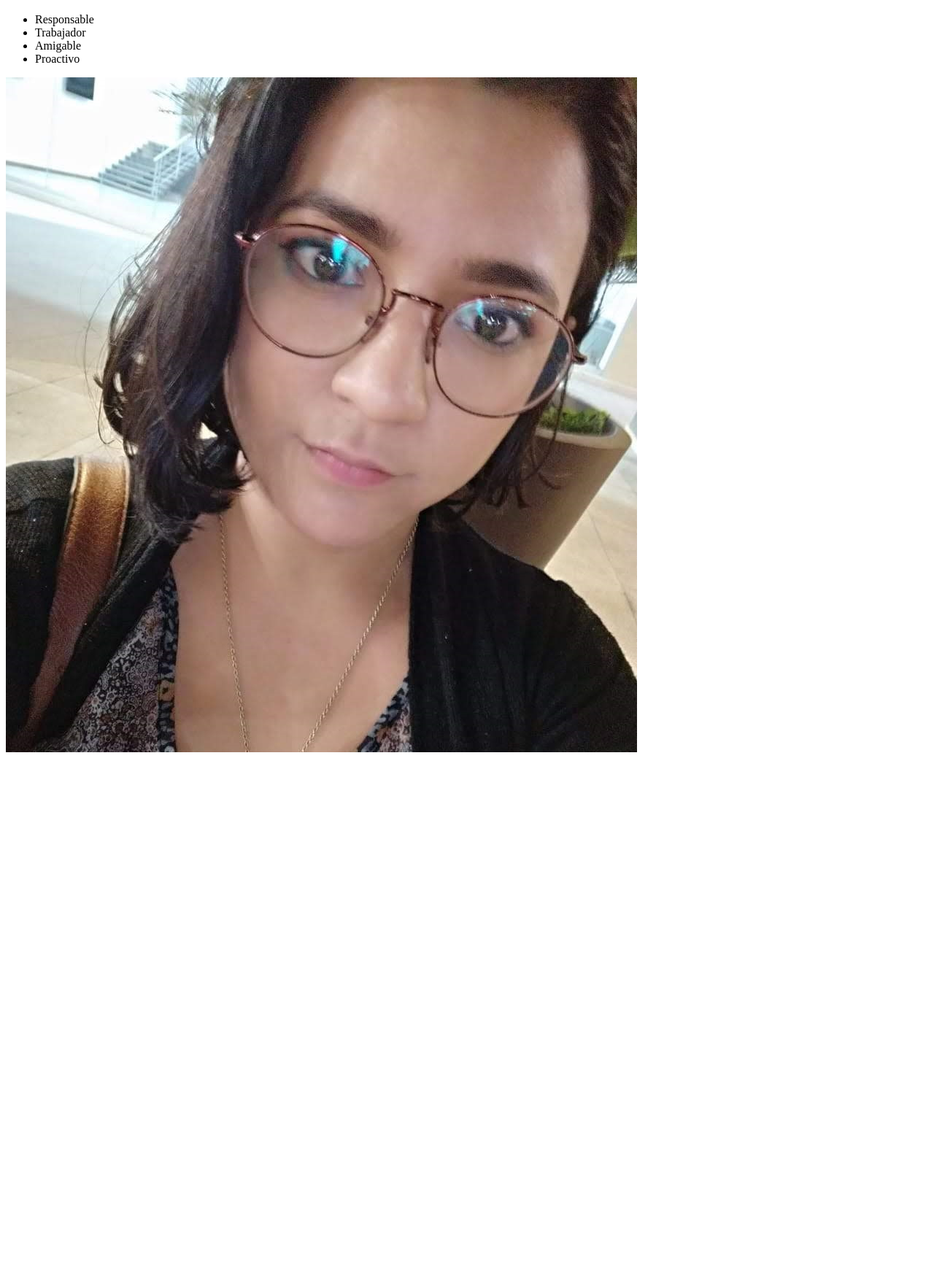
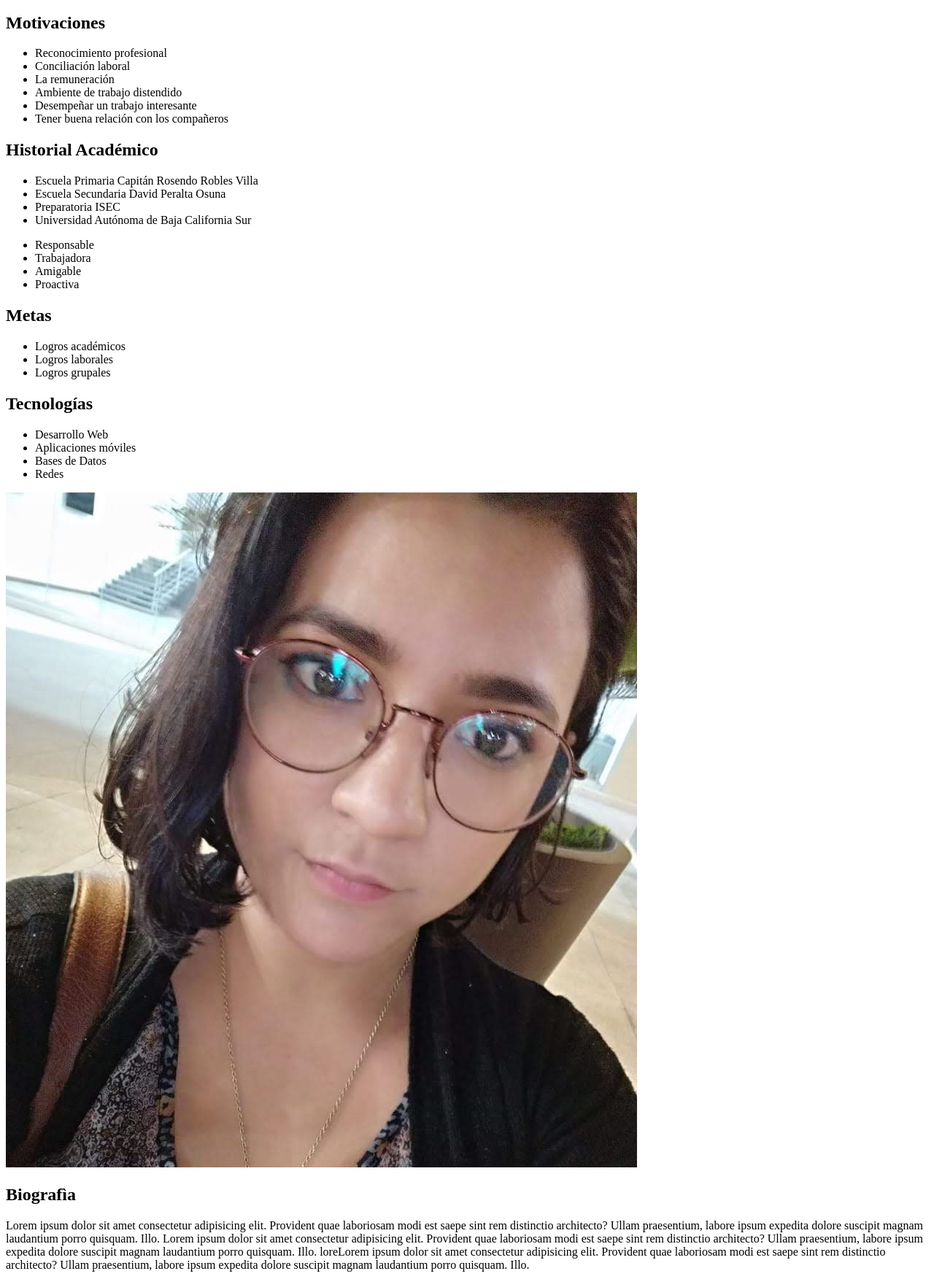
Before and after one commit to EsmeRu/CV, a plain HTML site: page index.html in a window 1280 px wide. Shown: the part 455-2208 px from the top of the page at 73% size. Before the commit the page ends 1498 px from the top, so only its background shows below. Drawn offline with Linux system fonts and the light colour scheme; files whose address does not match are found by name.

Commit message:
Estructura cv

```diff
--- a/index.html
+++ b/index.html
@@ -4,41 +4,133 @@
     <meta charset="UTF-8">
     <meta name="viewport" content="width=device-width, initial-scale=1.0">
     <title>CV</title>
+
+    <link rel="stylesheet" href="https://use.fontawesome.com/releases/v5.8.1/css/all.css" integrity="sha384-50oBUHEmvpQ+1lW4y57PTFmhCaXp0ML5d60M1M7uH2+nqUivzIebhndOJK28anvf" crossorigin="anonymous">
+
+
 </head>
 <body>
+
     <header>
         <h1>Esmeralda Rubín Fausto</h1>
     </header>
-    <div class="col-12">
+
+    <div class="container">
         <div class="row">
-            <div class="titulos-info">
+            <div class="col-4">
+                <div class="col-6">
                     <h4>EDAD</h4>
                     <h4>OCUPACION</h4>
                     <h4>ESTADO</h4>
                     <h4>CIUDAD</h4>
                     <h4>NACIONALIDAD</h4>
                 </div>
-            <div class="row">
+                <div class="col-6">
                     <h4>24</h4>
-                <h4>ESTUDIANTE</h4>
-                <h4>BAJA CALIFORNIA SUR</h4>
-                <h4>LA PAZ</h4>
-                <h4>MEXICANA</h4>
+                    <h4>Estudiante</h4>
+                    <h4>Soltera</h4>
+                    <h4>La Paz</h4>
+                    <h4>Mexicana</h4>
                 </div>
             </div>
-        <div>
+
+            <div class="col-4">
+                <h2>Motivaciones</h2>
+                <ul>
+                    <li>Reconocimiento profesional</li>
+                    <li>Conciliación laboral</li>
+                    <li>La remuneración</li>
+                    <li>Ambiente de trabajo distendido</li>
+                    <li>Desempeñar un trabajo interesante</li>
+                    <li>Tener buena relación con los compañeros</li>
+                </ul>
+            </div>
+
+            <div class="col-4">
+                <h2>Historial Académico</h2>
+                <ul>
+                    <li>Escuela Primaria Capitán Rosendo Robles Villa</li>
+                    <li>Escuela Secundaria David Peralta Osuna</li>
+                    <li>Preparatoria ISEC</li>
+                    <li>Universidad Autónoma de Baja California Sur</li>
+                </ul>
+            </div>
+        </div>
+
+
+        <div class="row">
+            <div class="col-4">
                 <ul>
                     <li>Responsable</li>
-                <li>Trabajador</li>
+                    <li>Trabajadora</li>
                     <li>Amigable</li>
-                <li>Proactivo</li>
+                    <li>Proactiva</li>
                 </ul>
             </div>
-        <div class="img">
+
+            <div class="col-4">
+                <h2>Metas</h2>
+                <ul>
+                    <li>Logros académicos</li>
+                    <li>Logros laborales</li>
+                    <li>Logros grupales</li>
+                </ul>
+            </div>
+            <div class="col-4">
+                <h2>Tecnologías</h2>
+                <ul>
+                    <li>Desarrollo Web <br>
+                        <div></div>
+                    </li>
+                    <li>Aplicaciones móviles<br>
+                        <div></div>
+                    </li>
+                    <li>Bases de Datos <br>
+                        <div></div>
+                    </li>
+                    <li>Redes <br>
+                        <div></div>
+                    </li>
+                </ul>
+            </div>
+        </div>
+        <div class="row">
+            <div class="col-4">
                 <img src="img/esme.jpg" alt="">
             </div>
+            <div class="col-4">
+                <h2>Biografìa</h2>
+                <p>
+                    Lorem ipsum dolor sit amet consectetur adipisicing elit.
+                    Provident quae laboriosam modi est saepe sint rem distinctio architecto?
+                    Ullam praesentium, labore ipsum expedita dolore suscipit magnam laudantium
+                    porro quisquam. Illo. Lorem ipsum dolor sit amet consectetur adipisicing elit.
+                    Provident quae laboriosam modi est saepe sint rem distinctio architecto?
+                    Ullam praesentium, labore ipsum expedita dolore suscipit magnam laudantium
+                    porro quisquam. Illo. loreLorem ipsum dolor sit amet consectetur adipisicing elit.
+                    Provident quae laboriosam modi est saepe sint rem distinctio architecto?
+                    Ullam praesentium, labore ipsum expedita dolore suscipit magnam laudantium
+                    porro quisquam. Illo.
+                </p>
             </div>
-    <div class="col-12"></div>
-    <div class="col-12"></div>
+            <div class="col-4">
+                <ul>
+                    <li>
+                        <i class="fab fa-facebook-square"></i>
+                    </li>
+                    <li>
+                        <i class="fab fa-twitter-square"></i>
+                    </li>
+                    <li>
+                        <i class="fab fa-instagram"></i>
+                    </li>
+                </ul>
+            </div>
+        </div>
+    </div>
+
+    <footer>
+        <p>2018 &copy;</p>
+    </footer>
 </body>
 </html>
```
Lines whose indentation alone changed are shown as unchanged.
